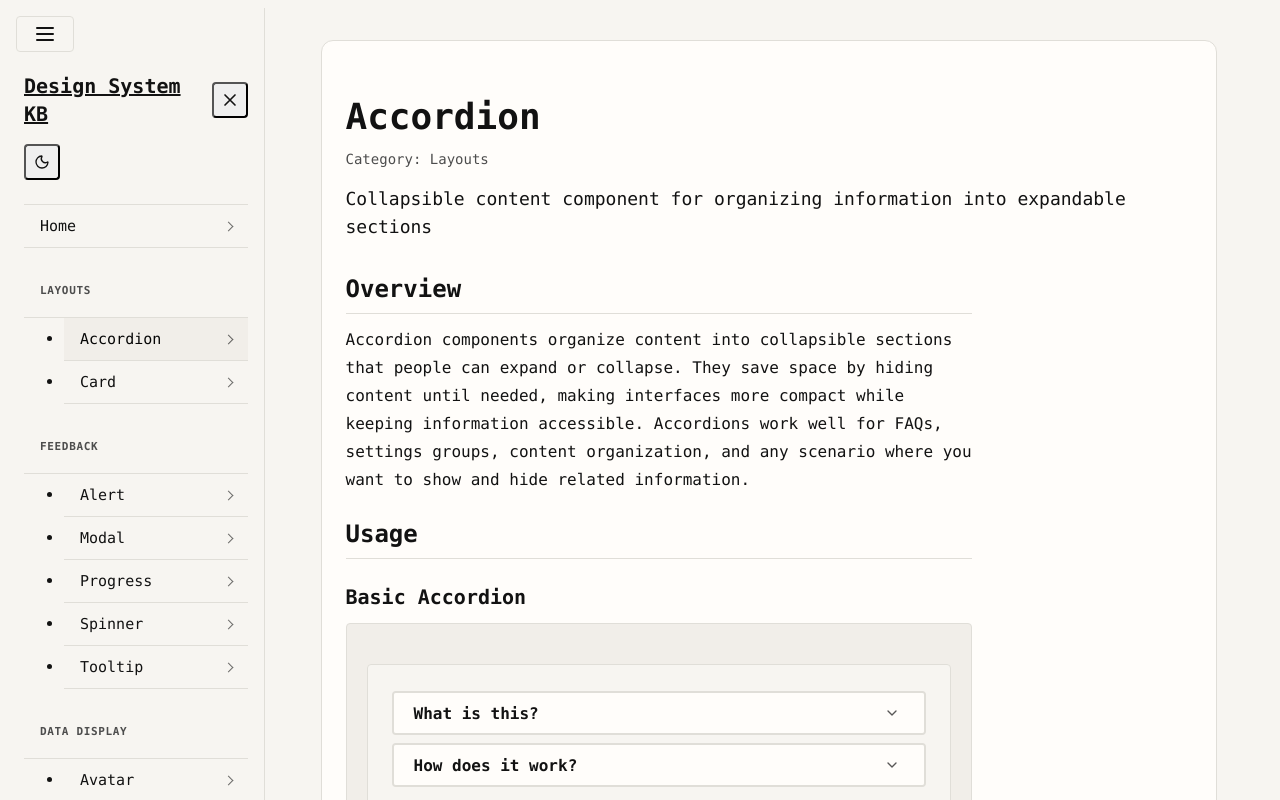
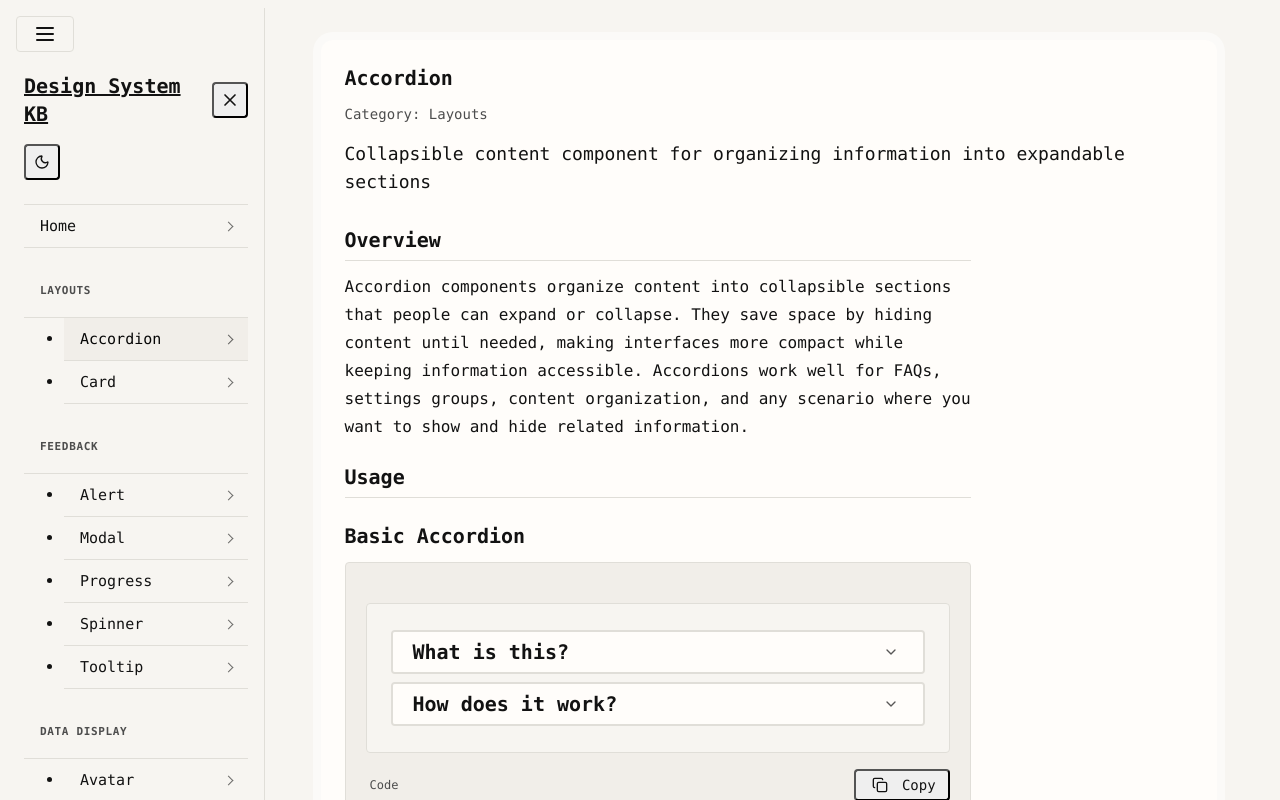
Before and after one commit to louriach/Common-design-system-documentation, a Next.js app: page /components/accordion/ in a window 1280 px wide. Shown: the top 800 px of the page. Built offline with nearby package versions, Linux system fonts and the light colour scheme.

Commit message:
Tweak title sizes

```diff
--- a/src/app/semantic.css
+++ b/src/app/semantic.css
@@ -8,9 +8,9 @@
 .container { width: 100%; margin-left: auto; margin-right: auto; padding-left: 1rem; padding-right: 1rem; }
 .docs-content-panel {
   background: var(--color-card);
-  border: 1px solid var(--color-border);
+  box-shadow: 0 0 0 8px rgba(255,255,255,.5);
   border-radius: var(--radius-card, 0.75rem);
-  padding: 2rem 1.5rem;
+  padding: 1.5rem;
   min-height: 0;
 }
 .flex { display: flex; }
@@ -415,7 +415,7 @@ tr.even\:bg-muted:nth-child(even) { background-color: var(--color-muted); }
 /* ========== Component: Card ========== */
 .ds-card { background: var(--color-card); color: var(--color-card-foreground); display: flex; flex-direction: column; gap: 1.5rem; border-radius: var(--radius); border: 1px solid var(--color-border); padding: 1.5rem 0; }
 .ds-card-header { display: grid; grid-template-columns: 1fr auto; grid-template-rows: auto auto; align-items: start; gap: 0.5rem; padding: 0 1.5rem; }
-.ds-card-title { line-height: 1; font-weight: 600; }
+.ds-card-title { font-size: 1.25rem; line-height: 1; font-weight: 600; }
 .ds-card-description { color: var(--color-muted-foreground); font-size: 0.875rem; }
 .ds-card-content { padding: 0 1.5rem; }
 .ds-card-footer { display: flex; align-items: center; padding: 0 1.5rem; border-top: 1px solid var(--color-border); padding-top: 1.5rem; }
@@ -426,7 +426,7 @@ tr.even\:bg-muted:nth-child(even) { background-color: var(--color-muted); }
 .ds-dialog-backdrop { position: fixed; inset: 0; background: color-mix(in oklch, var(--color-foreground) 50%, transparent); }
 .ds-dialog-content { position: relative; z-index: 50; width: 100%; max-height: 90vh; overflow-y: auto; background: var(--color-background); border-radius: var(--radius); border: 1px solid var(--color-border); }
 .ds-dialog-header { display: flex; align-items: center; justify-content: space-between; padding: 1.5rem; border-bottom: 1px solid var(--color-border); }
-.ds-dialog-title { font-size: 1.125rem; font-weight: 600; color: var(--color-foreground); }
+.ds-dialog-title { font-size: 1.25rem; font-weight: 600; color: var(--color-foreground); }
 .ds-dialog-description { margin-top: 0.25rem; font-size: 0.875rem; color: var(--color-muted-foreground); }
 .ds-dialog-body { padding: 1.5rem; color: var(--color-foreground); }
 .ds-dialog-close { margin-left: 1rem; padding: 0.5rem; border-radius: var(--radius); color: var(--color-muted-foreground); }
@@ -453,7 +453,7 @@ tr.even\:bg-muted:nth-child(even) { background-color: var(--color-muted); }
 .docs-prose .ds-accordion-item > h3 { margin: 0; }
 .ds-accordion-item { border: 2px solid var(--color-border); border-radius: var(--radius); overflow: hidden; background: var(--color-card); }
 .ds-accordion-item + .ds-accordion-item { margin-top: 0.5rem; }
-.ds-accordion-trigger { display: flex; width: 100%; align-items: center; justify-content: space-between; padding: 0.5rem 1.25rem; font-size: 1rem; font-weight: 600; color: var(--color-foreground); background: var(--color-card); border: none; cursor: pointer; transition: background 0.15s ease; text-align: left; min-height: 2.5rem; }
+.ds-accordion-trigger { display: flex; width: 100%; align-items: center; justify-content: space-between; padding: 0.5rem 1.25rem; font-size: 1.25rem; font-weight: 600; color: var(--color-foreground); background: var(--color-card); border: none; cursor: pointer; transition: background 0.15s ease; text-align: left; min-height: 2.5rem; }
 .ds-accordion-trigger:hover { background: var(--color-muted); }
 .ds-accordion-trigger[data-state="open"] { background: var(--color-muted); }
 .ds-accordion-trigger:focus-visible { outline: none; box-shadow: 0 0 0 2px var(--color-background), 0 0 0 4px var(--color-ring); outline-offset: 2px; }
@@ -488,7 +488,7 @@ tr.even\:bg-muted:nth-child(even) { background-color: var(--color-muted); }
 .ds-alert--warning [data-slot="icon"], .ds-alert--warning > svg:first-child { color: var(--color-warning); }
 .ds-alert--info { border-color: var(--color-foreground); background: var(--color-muted); color: var(--color-foreground); }
 .ds-alert--info [data-slot="icon"], .ds-alert--info > svg:first-child { color: var(--color-muted-foreground); }
-.ds-alert-title { font-size: inherit; font-weight: 600; line-height: 1.5; margin: 0; }
+.ds-alert-title { font-size: 1.25rem; font-weight: 600; line-height: 1.5; margin: 0; }
 .ds-alert-description { font-size: inherit; line-height: 1.625; margin: 0; color: inherit; }
 .ds-alert-description p { line-height: 1.625; margin: 0; }
 .ds-alert-description p + p { margin-top: 0.5rem; }
@@ -508,8 +508,8 @@ tr.even\:bg-muted:nth-child(even) { background-color: var(--color-muted); }
   font-family: ui-monospace, "Cascadia Mono", "SF Mono", Menlo, Monaco, "Courier New", monospace;
 }
 .docs-prose h1 {
-  font-size: 1.875rem;
-  line-height: 2.25rem;
+  font-size: 1.25rem;
+  line-height: 1.75rem;
   font-weight: 700;
   margin-top: 2rem;
   margin-bottom: 1rem;
@@ -517,8 +517,7 @@ tr.even\:bg-muted:nth-child(even) { background-color: var(--color-muted); }
   scroll-margin-top: 5rem;
 }
 .docs-prose h2 {
-  font-size: 1.5rem;
-  line-height: 2rem;
+  font-size: 1.25rem;
   font-weight: 700;
   margin-top: 1.5rem;
   margin-bottom: 0.75rem;
@@ -681,10 +680,10 @@ tr.even\:bg-muted:nth-child(even) { background-color: var(--color-muted); }
 /* ========== Docs: Component page header & footer ========== */
 .docs-page-header { margin-bottom: 2rem; }
 .docs-page-title {
-  font-size: 2.25rem;
-  line-height: 2.5rem;
+  font-size: 1.25rem;
+  line-height: 1.75rem;
   font-weight: 700;
-  margin-bottom: 0.5rem;
+  margin: 0;
   color: var(--color-foreground);
 }
 .docs-page-meta { font-size: 0.875rem; color: var(--color-muted-foreground); margin-bottom: 0.5rem; }
@@ -784,7 +783,7 @@ tr.even\:bg-muted:nth-child(even) { background-color: var(--color-muted); }
 .docs-footer-inner { width: 100%; margin-left: auto; margin-right: auto; padding: 2rem 1rem; }
 .docs-footer-grid { display: grid; gap: 2rem; margin-bottom: 2rem; }
 @media (min-width: 768px) { .docs-footer-grid { grid-template-columns: repeat(3, 1fr); } }
-.docs-footer-title { font-weight: 700; margin-bottom: 0.75rem; color: var(--color-foreground); }
+.docs-footer-title { font-size: 1.25rem; font-weight: 700; margin-bottom: 0.75rem; color: var(--color-foreground); }
 .docs-footer-title-sm { font-size: 0.875rem; font-weight: 600; margin-bottom: 0.75rem; color: var(--color-foreground); }
 .docs-footer-text { font-size: 0.875rem; color: var(--color-muted-foreground); }
 .docs-footer-links { font-size: 0.875rem; }
@@ -804,9 +803,8 @@ tr.even\:bg-muted:nth-child(even) { background-color: var(--color-muted); }
 /* ========== Docs: Homepage ========== */
 .docs-home { }
 .docs-home-hero { margin-bottom: 2rem; }
-.docs-home-title { font-size: 2.25rem; line-height: 2.5rem; font-weight: 700; margin-bottom: 1rem; color: var(--color-foreground); }
-@media (min-width: 768px) { .docs-home-title { font-size: 3rem; line-height: 1; } }
-.docs-home-lead { font-size: 1.125rem; line-height: 1.75rem; color: var(--color-muted-foreground); margin-bottom: 0.5rem; }
+.docs-home-title { font-size: 1.25rem; font-weight: 700; margin: 0; color: var(--color-foreground); }
+.docs-home-lead { font-size: 1rem; line-height: 1.75rem; color: var(--color-muted-foreground); margin-bottom: 0.5rem; }
 .docs-home-sub { font-size: 1rem; color: var(--color-muted-foreground); }
 .docs-home-stats {
   display: grid;
@@ -820,7 +818,7 @@ tr.even\:bg-muted:nth-child(even) { background-color: var(--color-muted); }
 .docs-home-stat-value { font-size: 1.875rem; line-height: 2.25rem; font-weight: 700; color: var(--color-foreground); }
 .docs-home-stat-label { font-size: 0.875rem; color: var(--color-muted-foreground); }
 .docs-home-section { margin-top: 2rem; }
-.docs-home-section-title { font-size: 1.5rem; line-height: 2rem; font-weight: 700; margin-bottom: 1rem; color: var(--color-foreground); }
+.docs-home-section-title { font-size: 1.25rem; line-height: 1.75rem; font-weight: 700; margin-bottom: 1rem; color: var(--color-foreground); }
 .docs-home-section p { color: var(--color-muted-foreground); margin-bottom: 0.5rem; }
 .docs-home-list { list-style: disc; list-style-position: inside; color: var(--color-muted-foreground); }
 .docs-home-list li + li { margin-top: 0.5rem; }
```
